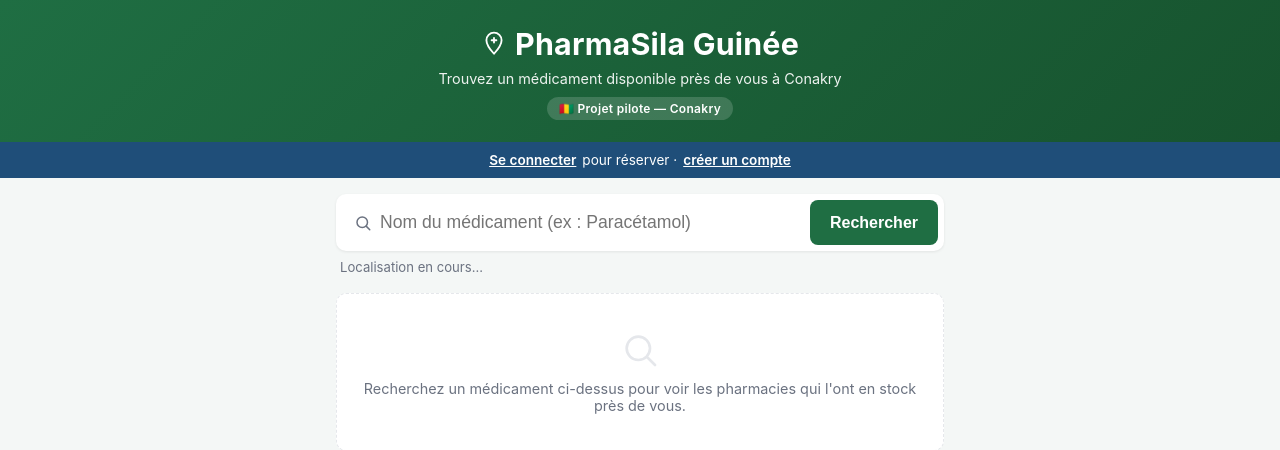
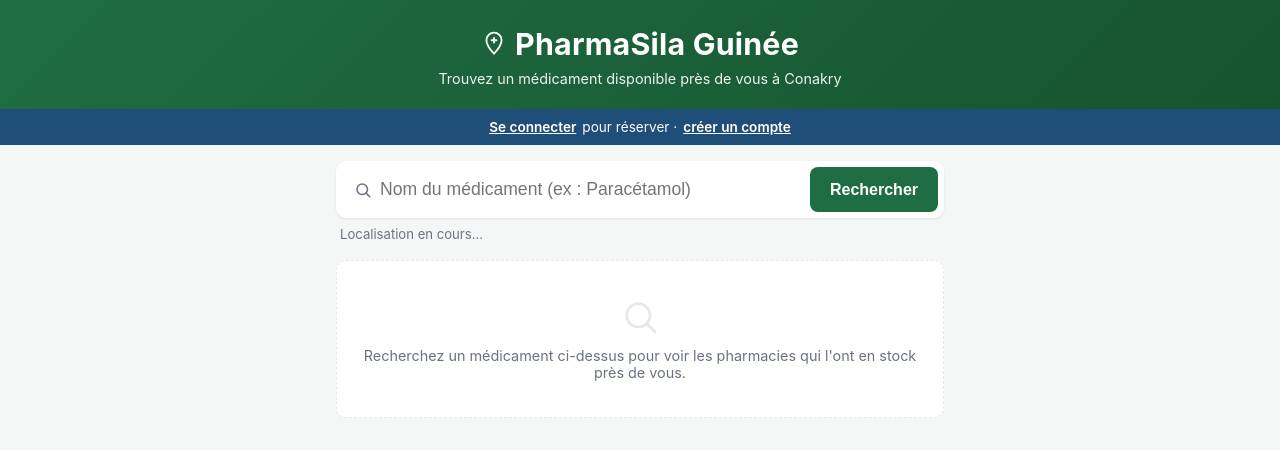
Before and after one commit to Facelyconde-lab/PharmGuineeFM, a Django app: page / in a window 1280 px wide. Shown: the top 450 px of the page. Run offline with Django 5.2, Linux system fonts and the light colour scheme.

Commit message:
Retirer le badge Projet pilote et le tiret du footer

```diff
--- a/pharmacies/templates/pharmacies/accueil.html
+++ b/pharmacies/templates/pharmacies/accueil.html
@@ -360,7 +360,6 @@
         <h1>PharmaSila Guinée</h1>
     </div>
     <p>Trouvez un médicament disponible près de vous à Conakry</p>
-    <span class="badge-pilote">🇬🇳 Projet pilote — Conakry</span>
 </header>
 
 <div class="barre-compte">
```
